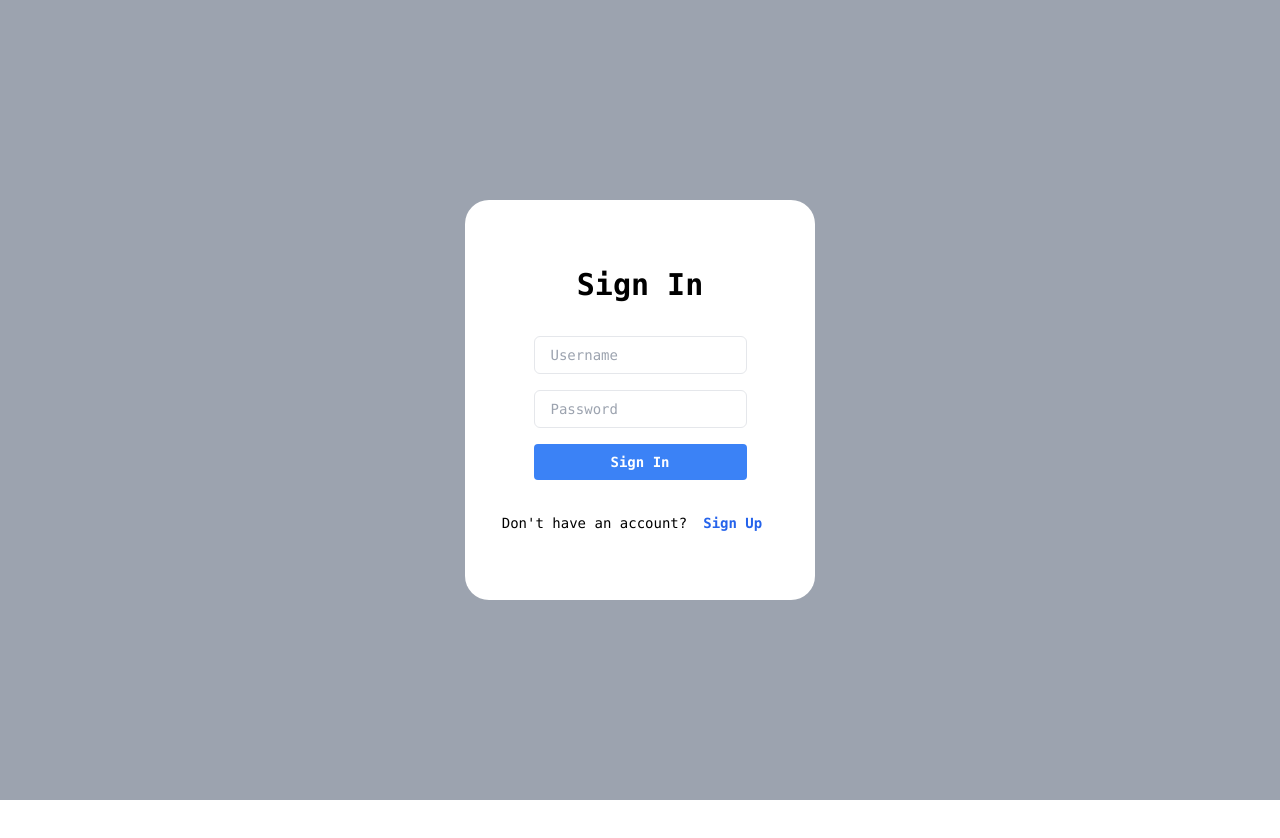
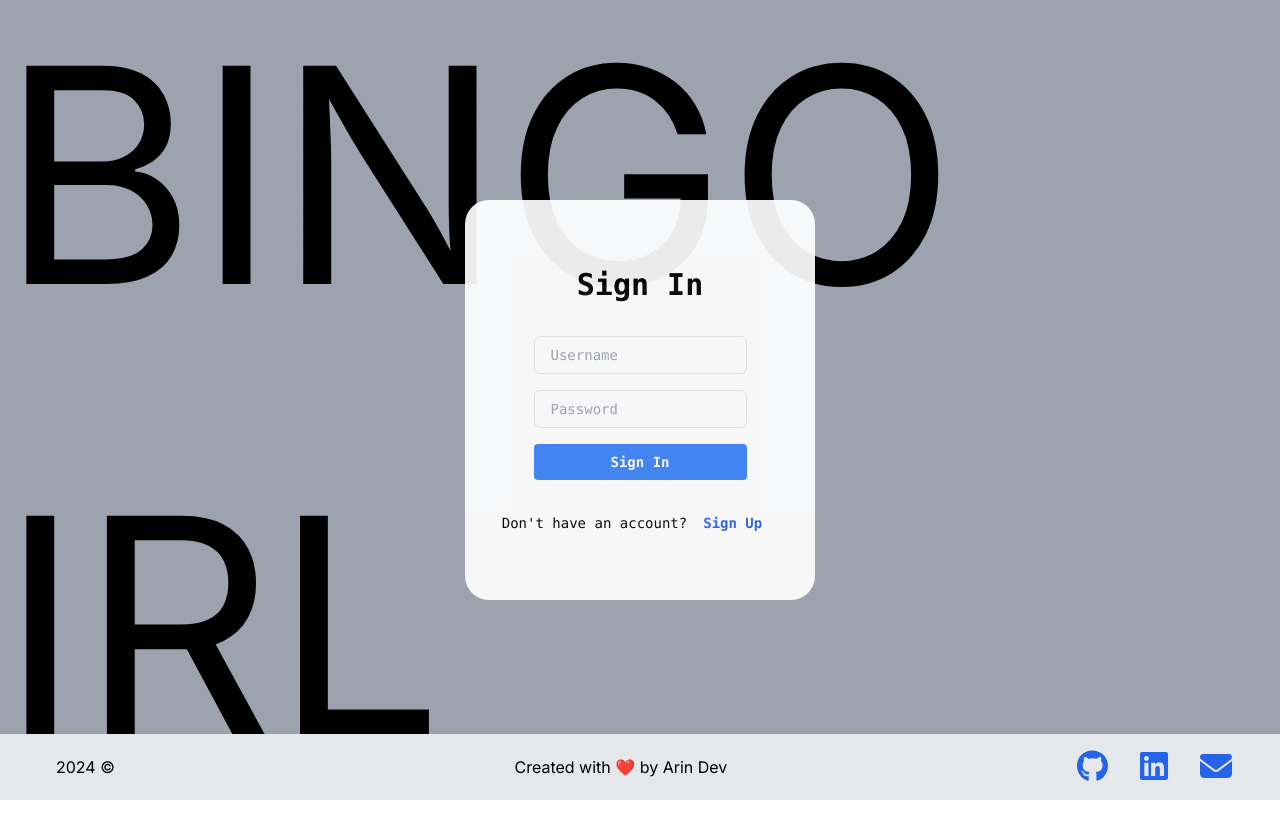
Before and after one commit to arin-dev/BingoIRL, a Next.js app in the folder frontend/: page /signin in a window 1280 px wide. Shown: the top 838 px of the page. Before the commit the page ends 800 px from the top, so only its background shows below. Built offline with nearby package versions, Linux system fonts and the light colour scheme.

Commit message:
Added footer and some better UI/UX implementations for SignIn/Up

```diff
--- /dev/null
+++ b/frontend/app/components/miniFooter.tsx
@@ -0,0 +1,26 @@
+import { FontAwesomeIcon } from '@fortawesome/react-fontawesome';
+import { faGithub, faLinkedin } from '@fortawesome/free-brands-svg-icons';
+import { faEnvelope } from '@fortawesome/free-solid-svg-icons';
+// import { Stick } from 'next/font/google';
+
+const MiniFooter = () => {
+    return (
+        <footer className="flex flex-row items-center p-4 bg-gray-200 mt-auto justify-between" style={{ position: 'fixed', bottom: 0, width: '100%' }}>
+            <p className='pl-10'> 2024 &copy;  </p>
+            <p className='pl-[50px]'>Created with ❤️ by Arin Dev  </p>
+            <div className="flex items-center">
+                <a href="https://github.com/arin-dev" className="text-blue-600 hover:underline mr-8 ">
+                    <FontAwesomeIcon icon={faGithub} size='2x' />
+                </a>
+                <a href="https://linkedin.com/in/arindev" className="text-blue-600 hover:underline mr-8">
+                    <FontAwesomeIcon icon={faLinkedin} size='2x' />
+                </a>
+                <a href="mailto:arindev@gmail.com" className="text-blue-600 hover:underline mr-8">
+                    <FontAwesomeIcon icon={faEnvelope} size='2x' />
+                </a>
+            </div>
+        </footer>
+    );
+};
+
+export default MiniFooter;
--- a/frontend/app/globals.css
+++ b/frontend/app/globals.css
@@ -3,9 +3,13 @@
 @tailwind utilities;
 
 :root {
-  --foreground-rgb: 0, 0, 0;
+  padding: 0px;
+  margin: 0px;
+  height: 100%;
+  width: 100%;
+  /* --foreground-rgb: 0, 0, 0;
   --background-start-rgb: 214, 219, 220;
-  --background-end-rgb: 255, 255, 255;
+  --background-end-rgb: 255, 255, 255; */
 }
 
 @media (prefers-color-scheme: dark) {
@@ -18,7 +22,11 @@
 }
 
 body {
-  color: rgb(var(--foreground-rgb));
+  width: 100%;
+  height: 100%;
+  padding: 0px;
+  margin: 0px;
+  /* color: rgb(var(--foreground-rgb)); */
   /* background: linear-gradient(
       to bottom,
       transparent,
--- a/frontend/app/signin/page.tsx
+++ b/frontend/app/signin/page.tsx
@@ -2,10 +2,10 @@
 
 import { useEffect, useState } from 'react';
 import axios from 'axios'
+
+import MiniFooter from '../components/miniFooter';
 import SubmitButton from '../components/button';
-
 import useAuthToken from '../hooks/useAuthToken';
-
 
 export default function SignIn() {
 
@@ -29,9 +29,10 @@ export default function SignIn() {
     return (
         <main className="flex min-h-screen flex-col items-center justify-center p-24 bg-gray-400">
         {/* <div className="z-10 w-[350px] h-[500px] max-w-5xl items-center justify-around font-mono text-sm flex flex-col bg-gradient-to-t from-[rgb(0,0,0)] to-[rgb(0,0,250)] rounded-3xl"> */}
-        <div className="z-10 w-[350px] h-[400px] items-center justify-around font-mono text-sm flex flex-col bg-white rounded-3xl">
+        <div className='text-[300px] absolute inset-0 flex items-center justify-center'>BINGO IRL</div>
+        <div className="z-10 w-[350px] h-[400px] font-mono text-sm flex flex-col items-center justify-around bg-white rounded-3xl opacity-[92%]">
             <h1 className="text-3xl font-bold pt-[50px]">Sign In</h1>
-            {   errorMessage != '' && <div className='text-red-500'>{errorMessage}</div>}
+            {   errorMessage != '' && <div className='text-red-500 text-center'>{errorMessage}</div>}
             <form className="flex flex-col gap-4 ">
             <input
                 type="text"
@@ -50,6 +51,7 @@ export default function SignIn() {
             <SubmitButton
             onClick={async (e) =>{
                 e.preventDefault();
+                setErrorMessage('');
                 if(password != '' && username != '')
                 try{
                     const response = await axios.post('http://localhost:8000/api/auth/login',{
@@ -71,6 +73,7 @@ export default function SignIn() {
             <div className="flex items-center pb-[50px]">Don&apos;t have an account? <a href="/signup" className="text-blue-600 font-bold px-4 hover:text-purple-400">Sign Up</a></div>
             {/*The div with flex and items-center ensures both elements are on the same line.*/}
         </div>
+        <MiniFooter />
         </main>
     );
 }
--- a/frontend/app/signup/page.tsx
+++ b/frontend/app/signup/page.tsx
@@ -2,8 +2,9 @@
 
 import { useState, useEffect } from 'react';
 import axios from 'axios';
+
 import SubmitButton from '../components/button';
-
+import MiniFooter from '../components/miniFooter';
 import useAuthToken from '../hooks/useAuthToken';
 
 
@@ -26,9 +27,10 @@ export default function SignUp() {
     return (
         <main className="flex min-h-screen flex-col items-center justify-center p-24 bg-gray-400">
         {/* <div className="z-10 w-[350px] h-[500px] items-center justify-around font-mono text-sm flex flex-col bg-gradient-to-t from-[rgb(0,0,0)] to-[rgb(0,0,250)] rounded-3xl"> */}
+        <div className='text-[300px] absolute inset-0 flex items-center justify-center'>BINGO IRL</div>
         <div className="z-10 w-[350px] h-[400px] items-center justify-around font-mono text-sm flex flex-col bg-white rounded-3xl">
             <h1 className="text-3xl font-bold pt-[50px]">Sign Up</h1>
-            {   errorMessage != '' && <div className='text-red-500'>{errorMessage}</div>}
+            {   errorMessage != '' && <div className='text-red-500 text-center'>{errorMessage}</div>}
             <form className="flex flex-col gap-4">
             <input
                 type="text"
@@ -47,6 +49,7 @@ export default function SignUp() {
             <SubmitButton
             onClick = {async ( e: any) =>{
                 e.preventDefault();
+                setErrorMessage('');
                 if(password != '' && username != '')
                 try{
                     const response = await axios.post('http://localhost:8000/api/auth/register',{
@@ -68,6 +71,7 @@ export default function SignUp() {
             <div className="flex items-center pb-[50px]">Already have an account? <a href="/signin" className="text-blue-600 font-bold py-2 px-4 hover:text-purple-400">Sign In</a></div>
             {/*The div with flex and items-center ensures both elements are on the same line. */}
         </div>
+        <MiniFooter />
         </main>
     );
 }
--- a/frontend/package.json
+++ b/frontend/package.json
@@ -9,6 +9,9 @@
     "lint": "next lint"
   },
   "dependencies": {
+    "@fortawesome/free-brands-svg-icons": "^6.6.0",
+    "@fortawesome/free-solid-svg-icons": "^6.6.0",
+    "@fortawesome/react-fontawesome": "^0.2.2",
     "axios": "^1.7.5",
     "react": "^18",
     "react-dom": "^18"
```
Also changed, not shown: frontend/app/components/footer.tsx (added), frontend/app/rahulGitHub.jpeg (deleted), 1 other file (tests, documents, lock files or other folders).
